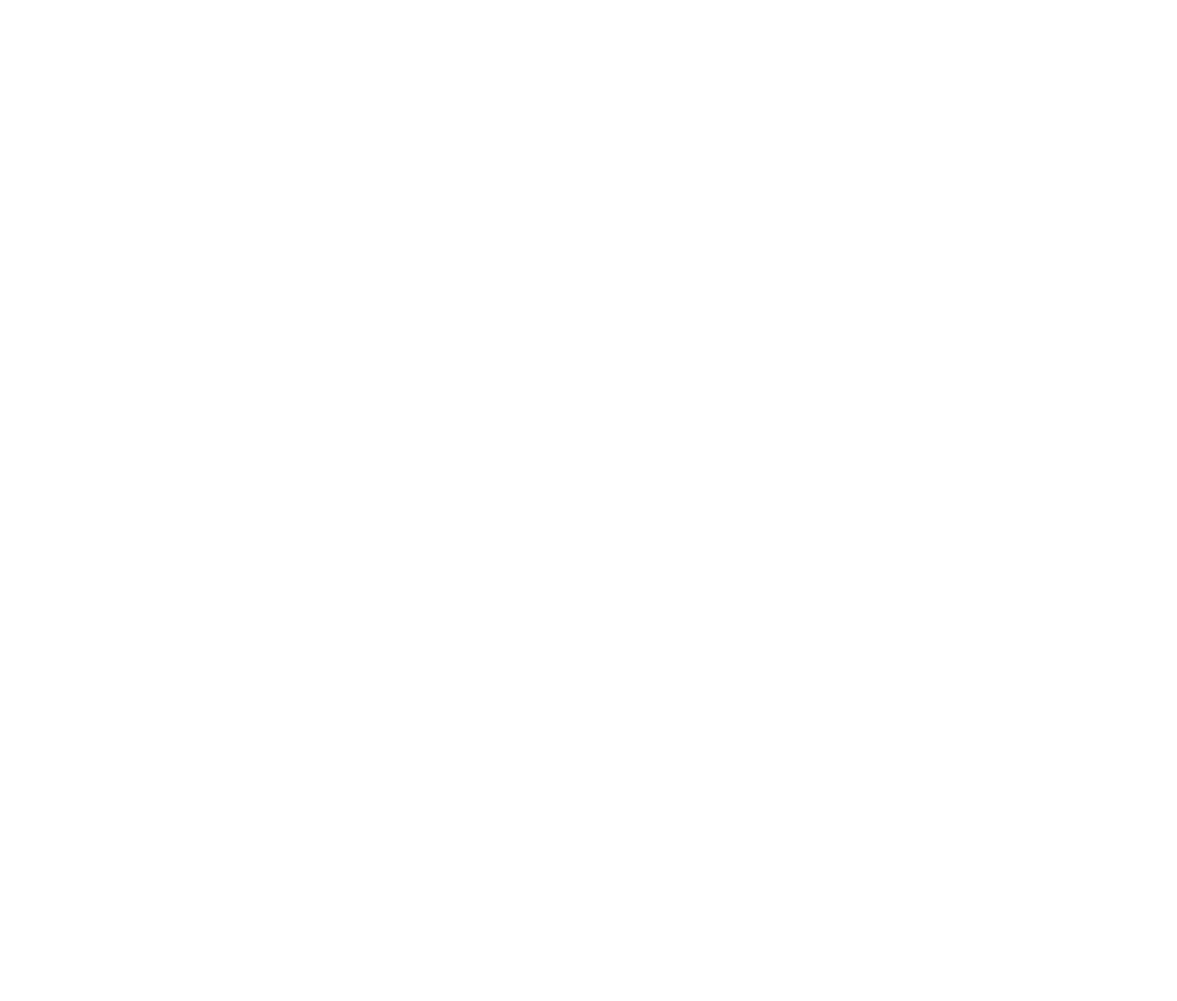
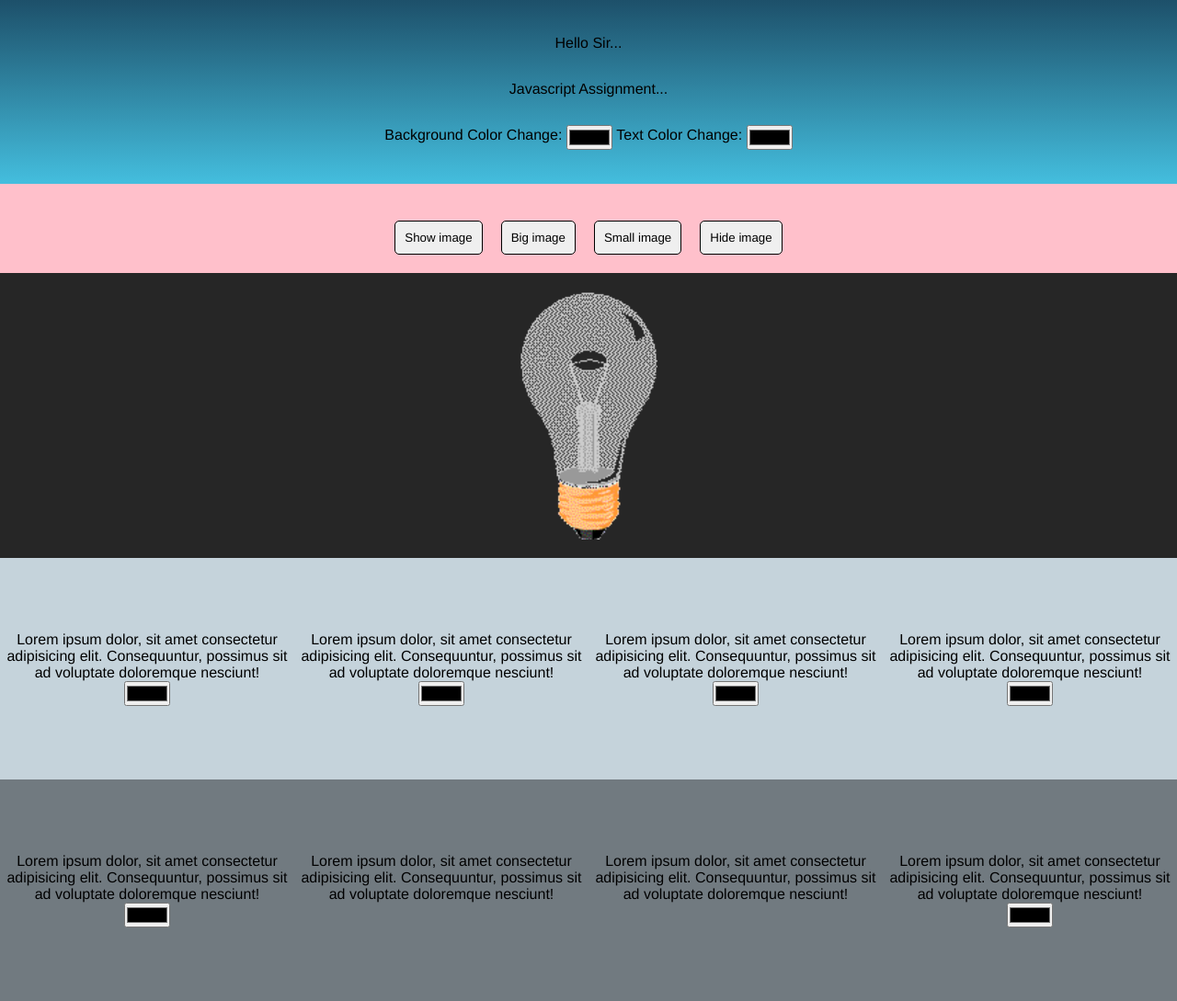
Before and after one commit to razabangi/Dom-Assignment-JavaScript, a plain HTML site: page index.html in a window 1280 px wide. Shown: the whole page at 92% size. Before the commit the page ends 800 px from the top, so only its background shows below. Drawn offline with Linux system fonts and the light colour scheme.

Commit message:
initial commit

```diff
--- a/app.js
+++ b/app.js
@@ -0,0 +1,47 @@
+function changeBg(data) {
+    let changeBg = document.getElementById("change-bg-box");
+    changeBg.style.background = data.value;
+}
+
+function changeText(data){
+    let changeBg = document.getElementById("change-bg-box");
+    changeBg.style.color = data.value;
+}
+
+function getId(data) {
+    return document.getElementById(data);
+}
+
+let imageManupulate = "image-manupulate";
+
+function showImage() {
+    let input = getId(imageManupulate);
+    input.style.display = "block";
+}
+
+function bigImage() {
+    let input = getId(imageManupulate);
+    input.style.width = "450px";
+}
+
+function smallImage() {
+    let input = getId(imageManupulate);
+    input.style.width = "150px";
+}
+
+function hideImage() {
+    let input = getId(imageManupulate);
+    input.style.display = "none";
+}
+
+function bulbOn(data) {
+    data.src = "./assets/images/bulbon.gif";
+}
+
+function bulbOff(data) {
+    data.src = "./assets/images/pic_bulboff.gif";
+}
+
+function changePara(data){
+    data.parentElement.style.color = data.value;
+}
--- a/index.html
+++ b/index.html
@@ -8,7 +8,78 @@
     <title>Js DOM Assignment</title>
 </head>
 <body>
+    <div class="container">
+        <section id="change-bg-box">
+            <p>Hello Sir...</p>
+            <p>Javascript Assignment...</p>
+            <div class="btn-box">
+                <span>Background Color Change:</span>
+                <input type="color" onchange="changeBg(this)" id="change-bg">
+                <span>Text Color Change:</span>
+                <input type="color" onchange="changeText(this)" id="change-text">
+            </div>
+        </section>
 
+        <!-- section two -->
+        <section id="change-image-box">
+            <div class="image">
+                <img src="./assets/images/000-Online-Code-Editors.png" id="image-manupulate" alt="Image" width="300" height="auto">
+            </div>
+            <ul>
+                <li><button onclick="showImage()">Show image</button></li>
+                <li><button onclick="bigImage()">Big image</button></li>
+                <li><button onclick="smallImage()">Small image</button></li>
+                <li><button onclick="hideImage()">Hide image</button></li>
+            </ul>
+        </section>
+
+        <!-- section three -->
+        <section id="bulk-box">
+            <img src="./assets/images/pic_bulboff.gif" onmouseover="bulbOn(this)" onmouseout="bulbOff(this)" alt=""
+                width="150"
+                height="auto"
+            >
+        </section>
+
+        <!-- section four -->
+        <section id="change-para-color">
+            <div>
+                <p>Lorem ipsum dolor, sit amet consectetur adipisicing elit. Consequuntur, possimus sit ad voluptate doloremque nesciunt!</p>
+                <input type="color" onchange="changePara(this)">
+            </div>
+            <div>
+                <p>Lorem ipsum dolor, sit amet consectetur adipisicing elit. Consequuntur, possimus sit ad voluptate doloremque nesciunt!</p>
+                <input type="color" onchange="changePara(this)">
+            </div>
+            <div>
+                <p>Lorem ipsum dolor, sit amet consectetur adipisicing elit. Consequuntur, possimus sit ad voluptate doloremque nesciunt!</p>
+                <input type="color" onchange="changePara(this)">
+            </div>
+            <div>
+                <p>Lorem ipsum dolor, sit amet consectetur adipisicing elit. Consequuntur, possimus sit ad voluptate doloremque nesciunt!</p>
+                <input type="color" onchange="changePara(this)">
+            </div>
+        </section>
+
+        <!-- section five -->
+        <section id="change-para-color-another">
+            <div>
+                <p>Lorem ipsum dolor, sit amet consectetur adipisicing elit. Consequuntur, possimus sit ad voluptate doloremque nesciunt!</p>
+                <input type="color" onchange="changePara(this)">
+            </div>
+            <div>
+                <p>Lorem ipsum dolor, sit amet consectetur adipisicing elit. Consequuntur, possimus sit ad voluptate doloremque nesciunt!</p>
+            </div>
+            <div>
+                <p>Lorem ipsum dolor, sit amet consectetur adipisicing elit. Consequuntur, possimus sit ad voluptate doloremque nesciunt!</p>
+            </div>
+            <div>
+                <p>Lorem ipsum dolor, sit amet consectetur adipisicing elit. Consequuntur, possimus sit ad voluptate doloremque nesciunt!</p>
+                <input type="color" onchange="changePara(this)">
+            </div>
+        </section>
+
+    </div>
 </body>
     <script src="app.js"></script>
 </html>
--- a/style.css
+++ b/style.css
@@ -0,0 +1,101 @@
+*{
+    padding: 0;
+    margin: 0;
+    box-sizing: border-box;
+    font-family: 'Franklin Gothic Medium', 'Arial Narrow', Arial, sans-serif;
+}
+
+#change-bg-box{
+    height: 200px;
+    background: rgb(68,190,222);
+    background: linear-gradient(0deg, rgba(68,190,222,1) 0%, rgba(29,80,106,1) 100%);
+    width: 100%;
+    display: flex;
+    flex-direction: column;
+    justify-content: center;
+    flex-wrap: wrap;
+    align-items: center;
+    line-height: 50px;
+}
+
+#change-bg-box button{
+    padding: 10px;
+    background-color: white;
+    border:1px solid black;
+    border-radius: 5px;
+}
+
+.btn-box span{
+    vertical-align: super;
+}
+
+/* section two */
+
+#change-image-box{
+    background-color: pink;
+    height: auto;
+}
+
+.image{
+    display: flex;
+    justify-content: center;
+}
+
+#change-image-box img{
+    margin-top: 20px;
+}
+
+#change-image-box ul{
+    display: flex;
+    justify-content: center;
+    margin-top: 20px;
+}
+
+#change-image-box ul li{
+    list-style-type: none;
+    margin: 20px 10px;
+}
+
+#change-image-box ul li button{
+    padding: 10px;
+    border: 1px ridge black;
+    outline: none;
+    background-color: none;
+    border-radius: 5px;
+}
+
+#image-manupulate{
+    display: none;
+}
+
+/* section three */
+
+#bulk-box{
+    background-color: #262626;
+    height: auto;
+    display: flex;
+    justify-content: center;
+}
+
+#bulk-box img{
+    margin: 20px 0px;
+}
+
+/* section four */
+
+#change-para-color{
+    height: auto;
+    background-color: rgb(197, 211, 219);
+    display: flex;
+}
+
+#change-para-color-another{
+    height: auto;
+    background-color: rgb(113, 122, 128);
+    display: flex;
+}
+
+#change-para-color > div, #change-para-color-another > div{
+    margin: 80px 0px;
+    text-align: center;
+}
```
Also changed, not shown: assets/images/000-Online-Code-Editors.png (added), assets/images/bulbon.gif (added), assets/images/pic_bulboff.gif (added).
